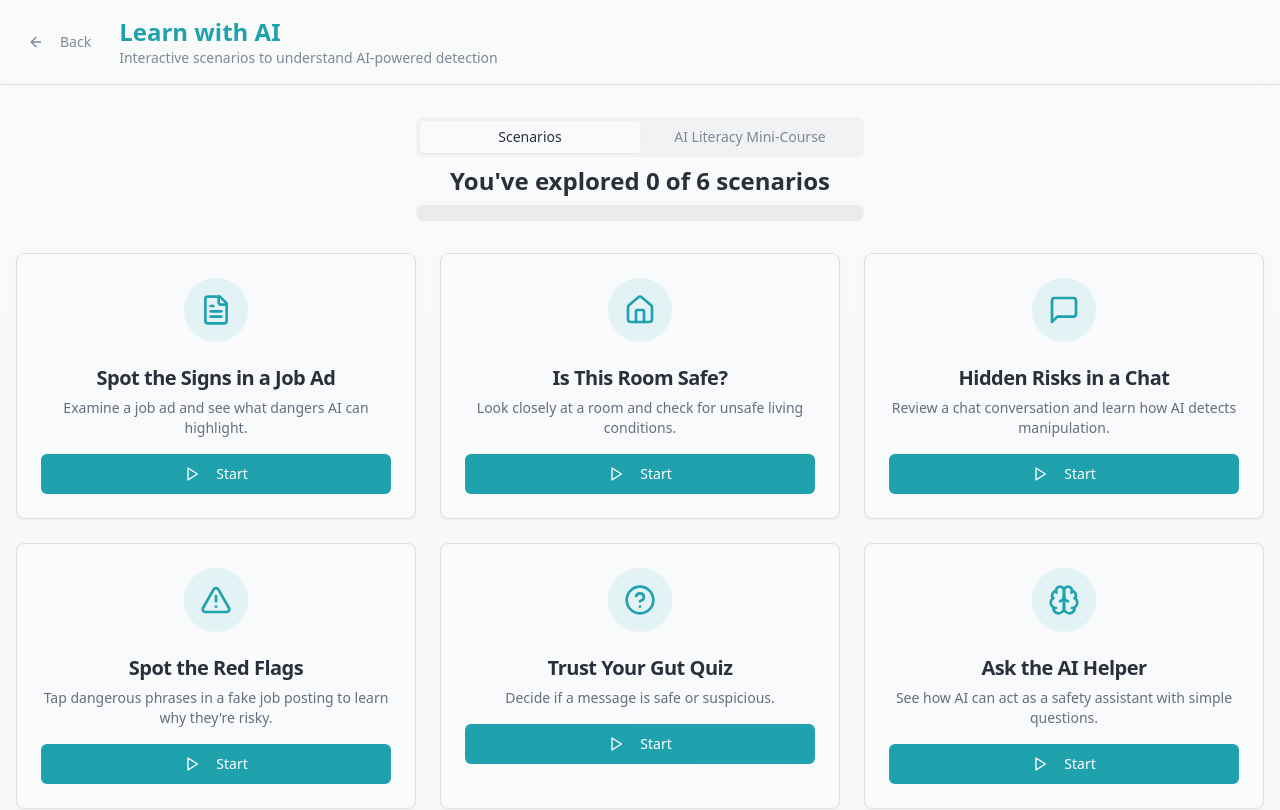
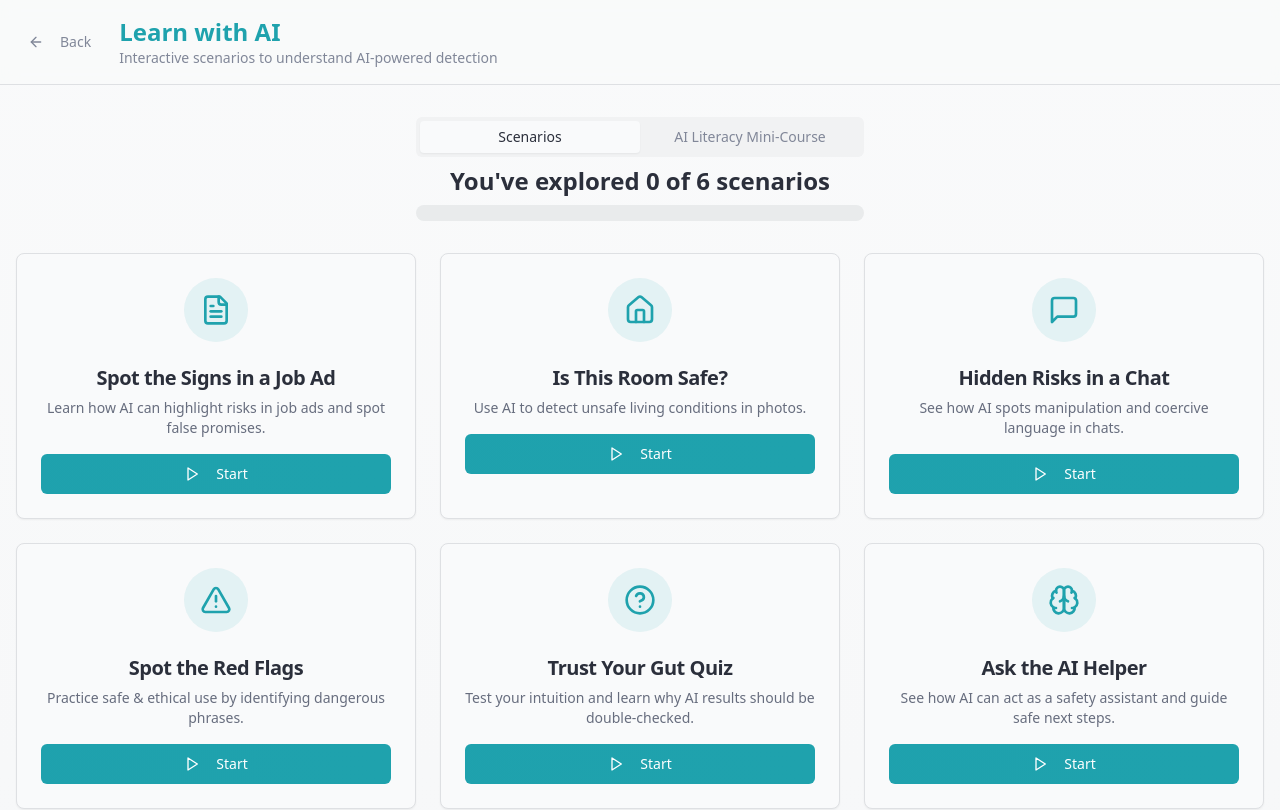
Before and after one commit to miac-design/spotlight-guard, a React (Vite) app: page /learn in a window 1280 px wide. Shown: the top 810 px of the page. Built offline with nearby package versions, Linux system fonts and the light colour scheme.

Commit message:
Refactor Start Learning page

```diff
--- a/src/pages/LearnWithAI.tsx
+++ b/src/pages/LearnWithAI.tsx
@@ -33,7 +33,7 @@ const LearnWithAI = () => {
     {
       id: 'job-ad-scenario',
       title: 'Spot the Signs in a Job Ad',
-      description: 'Examine a job ad and see what dangers AI can highlight.',
+      description: 'Learn how AI can highlight risks in job ads and spot false promises.',
       icon: FileText,
       type: 'scenario',
       scenarioData: {
@@ -54,7 +54,7 @@ const LearnWithAI = () => {
     {
       id: 'room-scenario',
       title: 'Is This Room Safe?',
-      description: 'Look closely at a room and check for unsafe living conditions.',
+      description: 'Use AI to detect unsafe living conditions in photos.',
       icon: Home,
       type: 'scenario',
       scenarioData: {
@@ -75,7 +75,7 @@ const LearnWithAI = () => {
     {
       id: 'chat-scenario',
       title: 'Hidden Risks in a Chat',
-      description: 'Review a chat conversation and learn how AI detects manipulation.',
+      description: 'See how AI spots manipulation and coercive language in chats.',
       icon: MessageSquare,
       type: 'scenario',
       scenarioData: {
@@ -96,21 +96,21 @@ const LearnWithAI = () => {
     {
       id: 'red-flags-game',
       title: 'Spot the Red Flags',
-      description: 'Tap dangerous phrases in a fake job posting to learn why they\'re risky.',
+      description: 'Practice safe & ethical use by identifying dangerous phrases.',
       icon: AlertTriangle,
       type: 'red-flags'
     },
     {
       id: 'trust-gut-quiz',
       title: 'Trust Your Gut Quiz',
-      description: 'Decide if a message is safe or suspicious.',
+      description: 'Test your intuition and learn why AI results should be double-checked.',
       icon: HelpCircle,
       type: 'quiz'
     },
     {
       id: 'ai-helper',
       title: 'Ask the AI Helper',
-      description: 'See how AI can act as a safety assistant with simple questions.',
+      description: 'See how AI can act as a safety assistant and guide safe next steps.',
       icon: Brain,
       type: 'ai-helper'
     }
```
